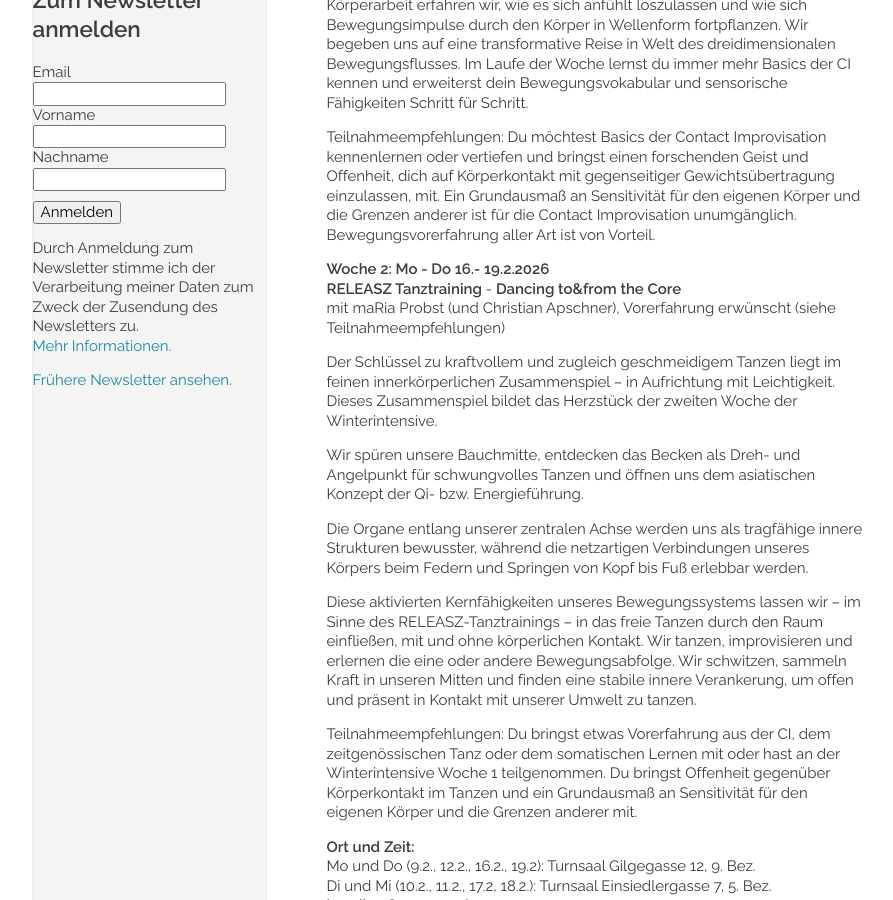
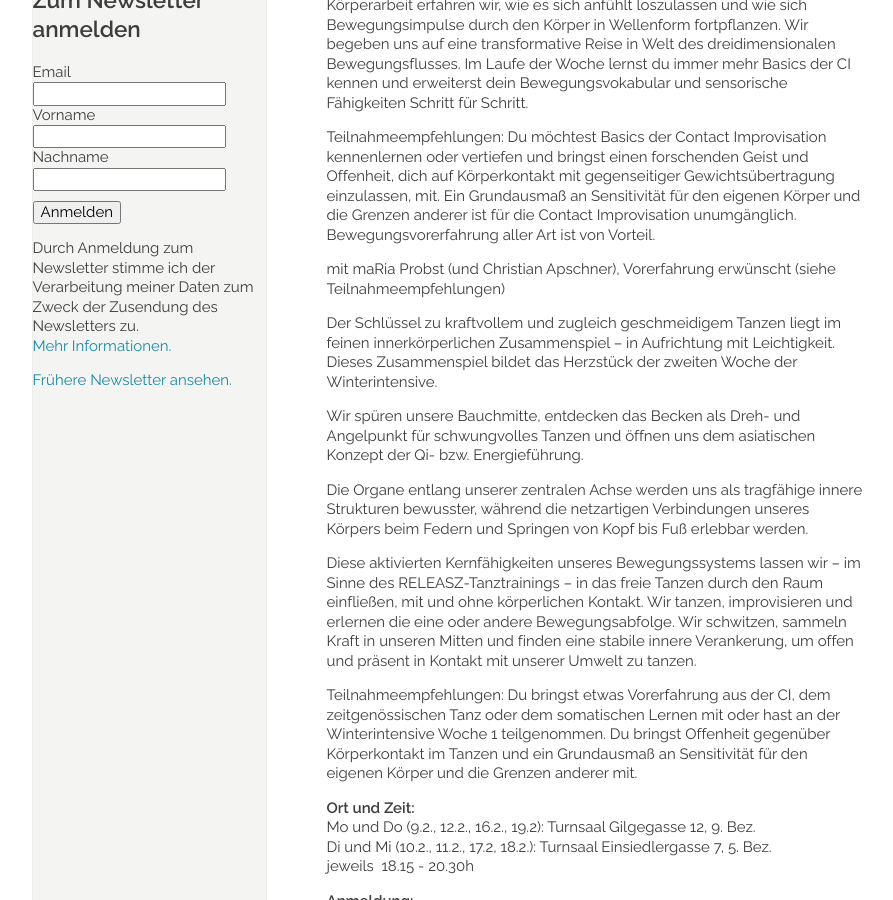
Before and after one commit to manulari/rollingpointat, a Jekyll site: the page built from _pages_de/winterintensive.md, in a window 1280 px wide and 900 px high, scrolled down 1030 px. Shown: the whole window, without its empty margins (152-1045 px from the left). Built offline with Jekyll 4.4.1, drawn with Linux system fonts in a browser that asks for light colours; comment, search, counter and statistics services are not loaded.

Commit message:
Update page (de) “winterintensive”

```diff
--- a/_pages_de/winterintensive.md
+++ b/_pages_de/winterintensive.md
@@ -27,19 +27,16 @@ Die erste Woche der Winterintensive ist der Erforschung dieser Prinzipien der Co
 
 Teilnahmeempfehlungen: Du möchtest Basics der Contact Improvisation kennenlernen oder vertiefen und bringst einen forschenden Geist und Offenheit, dich auf Körperkontakt mit gegenseitiger Gewichtsübertragung einzulassen, mit. Ein Grundausmaß an Sensitivität für den eigenen Körper und die Grenzen anderer ist für die Contact Improvisation unumgänglich. Bewegungsvorerfahrung aller Art ist von Vorteil.
 
-**Woche 2: Mo - Do 16.- 19.2.2026**\
-**RELEASZ Tanztraining**  - **Dancing to&from the Core**\
+<div class="named-anchor" id="WI2"></div>
+
 mit maRia Probst (und Christian Apschner), Vorerfahrung erwünscht (siehe Teilnahmeempfehlungen)
 
 Der Schlüssel zu kraftvollem und zugleich geschmeidigem Tanzen liegt im feinen innerkörperlichen Zusammenspiel – in Aufrichtung mit Leichtigkeit.
 Dieses Zusammenspiel bildet das Herzstück der zweiten Woche der Winterintensive.
 
-
 Wir spüren unsere Bauchmitte, entdecken das Becken als Dreh- und Angelpunkt für schwungvolles Tanzen und öffnen uns dem asiatischen Konzept der Qi- bzw. Energieführung.
 
-
 Die Organe entlang unserer zentralen Achse werden uns als tragfähige innere Strukturen bewusster, während die netzartigen Verbindungen unseres Körpers beim Federn und Springen von Kopf bis Fuß erlebbar werden.
-
 
 Diese aktivierten Kernfähigkeiten unseres Bewegungssystems lassen wir – im Sinne des RELEASZ-Tanztrainings – in das freie Tanzen durch den Raum einfließen, mit und ohne körperlichen Kontakt.
 Wir tanzen, improvisieren und erlernen die eine oder andere Bewegungsabfolge.
```
